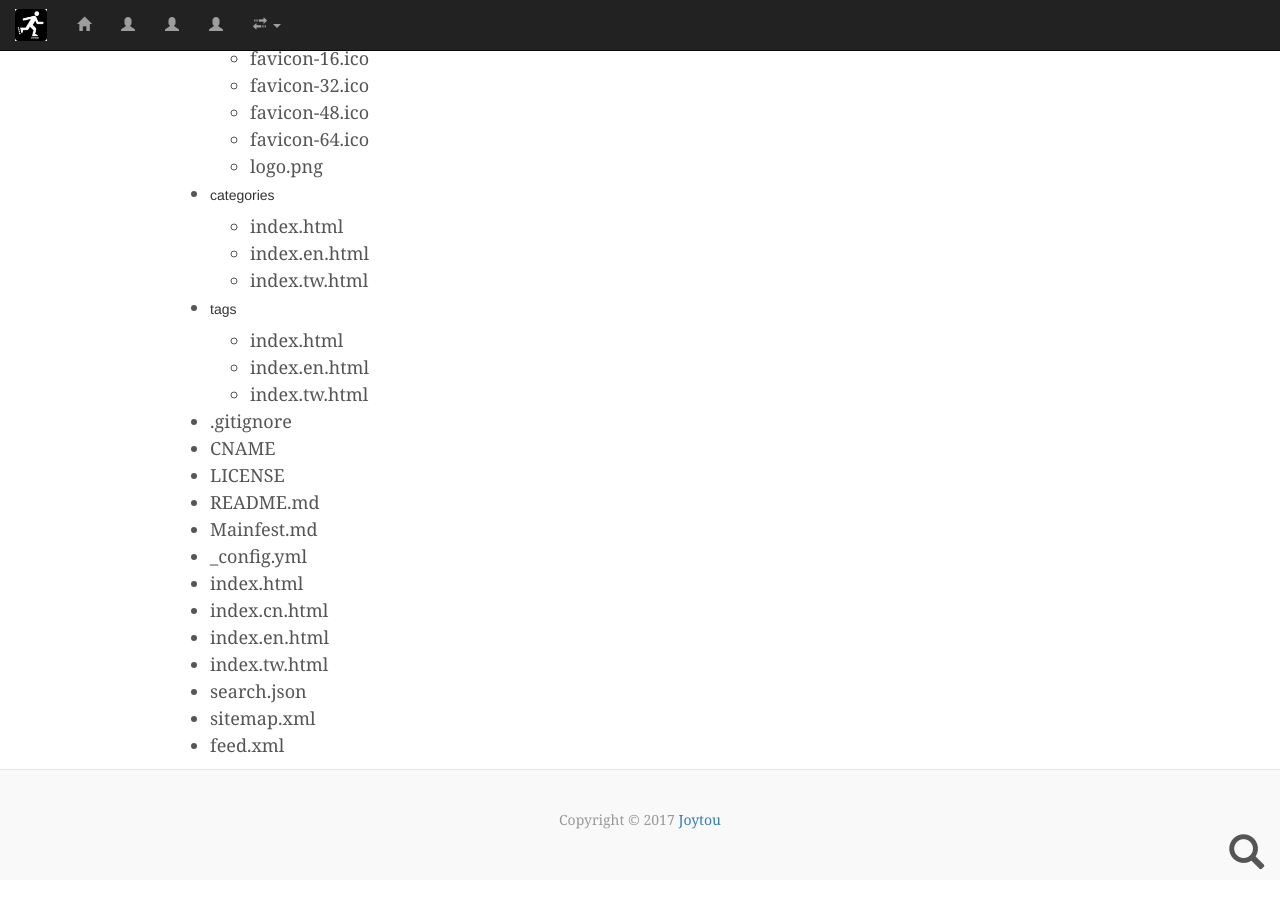
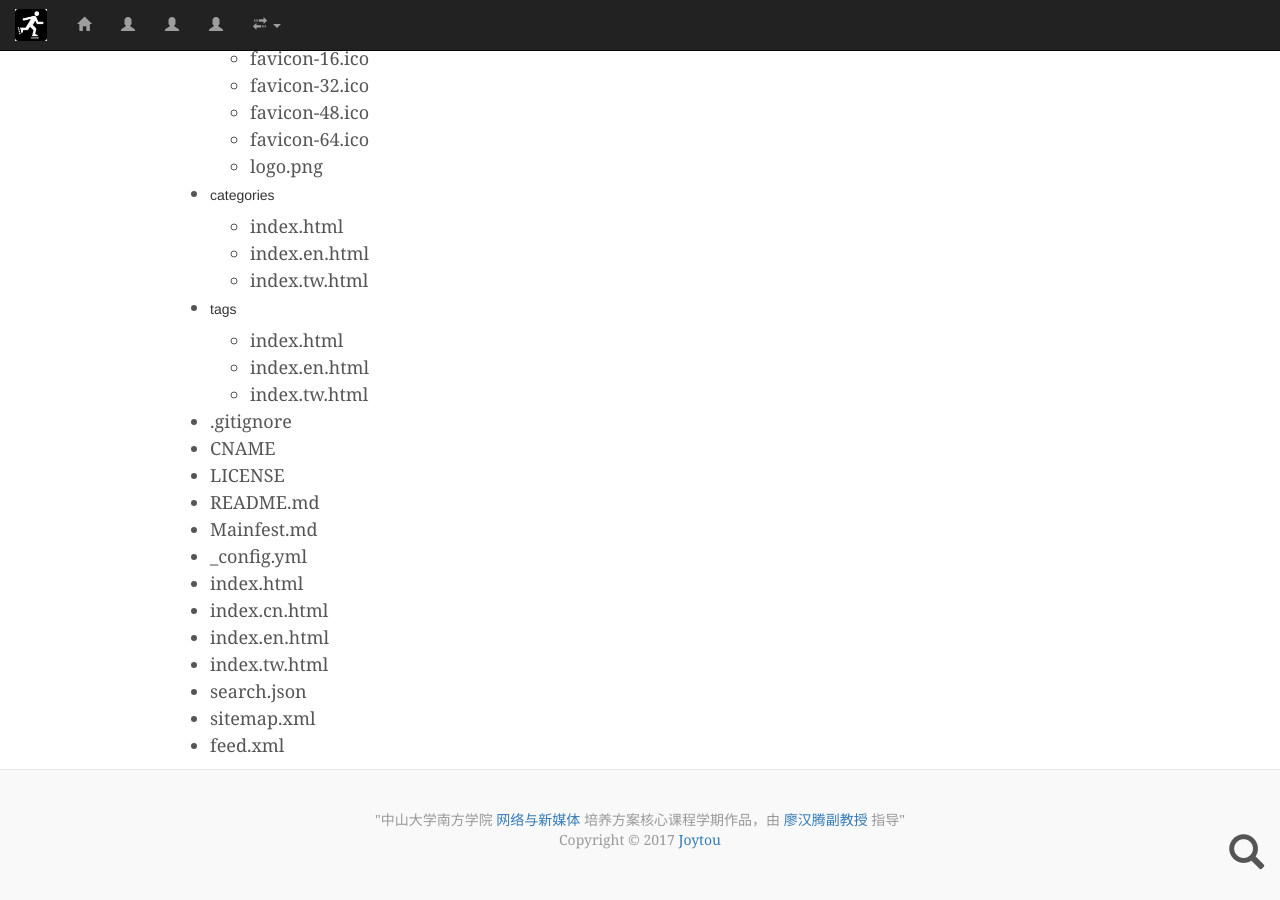
Before and after one commit to zdnfzgb/zdnfzgb.github.io, a Jekyll site: the page built from Mainfest.md, in a window 1280 px wide and 900 px high, scrolled down 2100 px. Built offline with Jekyll 4.4.1, drawn with Linux system fonts in a browser that asks for light colours; our own code applies the rules of GitHub Pages for plain Markdown files; comment, search, counter and statistics services are not loaded.

Commit message:
改指导人员

```diff
--- a/_includes/foot.html
+++ b/_includes/foot.html
@@ -2,7 +2,8 @@
 {% capture builder %}<a href="//joytou.net.cn/">Joytou</a>{% endcapture %}
 {% capture style %}<a href="http://getbootstrap.com">Bootstrap</a>{% endcapture %}
 <div class="blog-footer">
-      <p>Copyright &copy; 2017 <a href="//joytou.net.cn/">Joytou</a></p>
+      "中山大学南方学院 <a href = 'http://wcy.nfu.edu.cn/zh/教学教务/培养方案/网络与新媒体/'>网络与新媒体</a> 培养方案核心课程学期作品，由 <a href='http://wcy.nfu.edu.cn/zh/学院概况/师资队伍/廖汉腾/'>廖汉腾副教授</a> 指导"
+	  <p>Copyright &copy; 2017 <a href="//joytou.net.cn/">Joytou</a></p>
       <p>{{ translation.footcopyright | replace: 'builder', builder | replace: 'style', style }}</p>
       <p>
         <a href="#">{{ translation.backtop }}</a>
```
